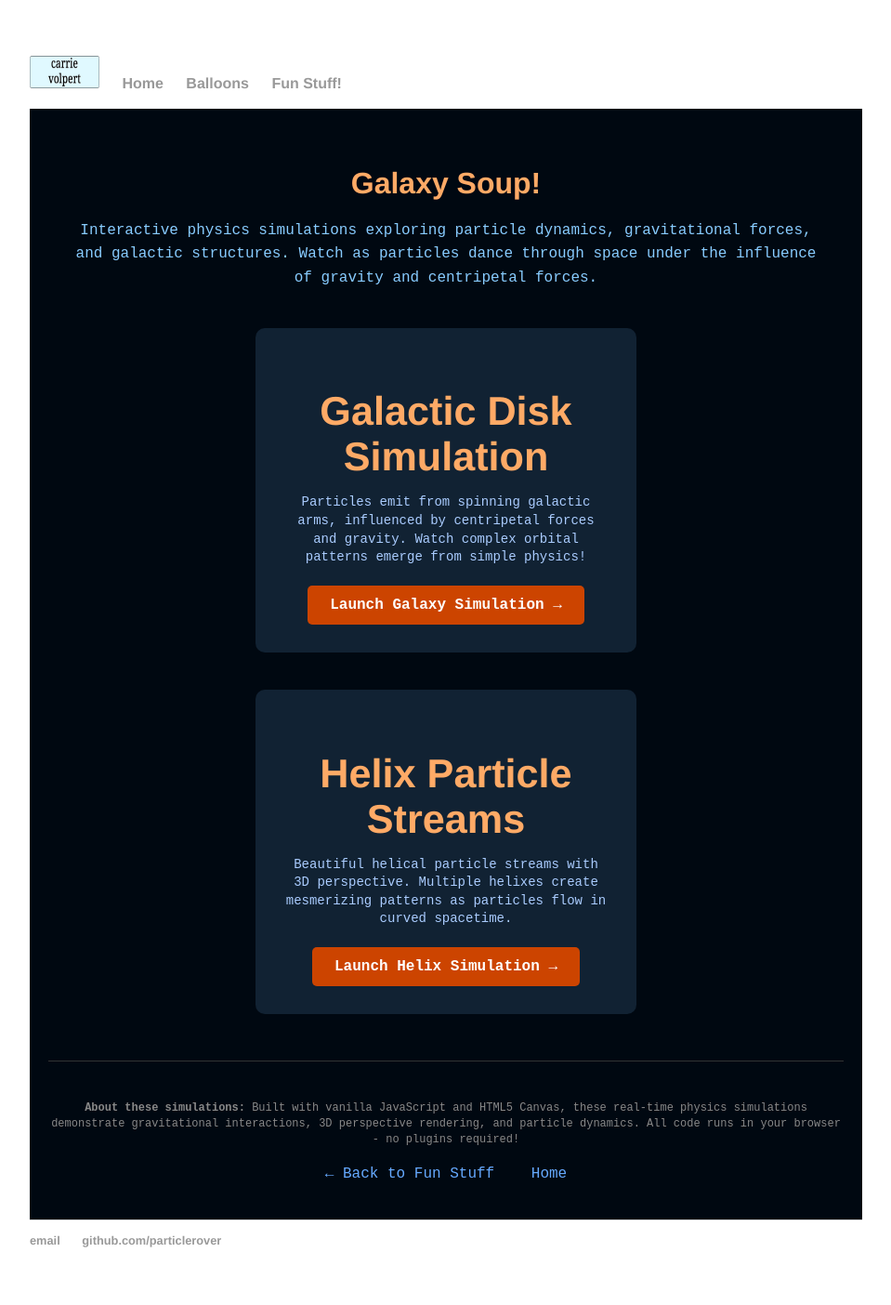
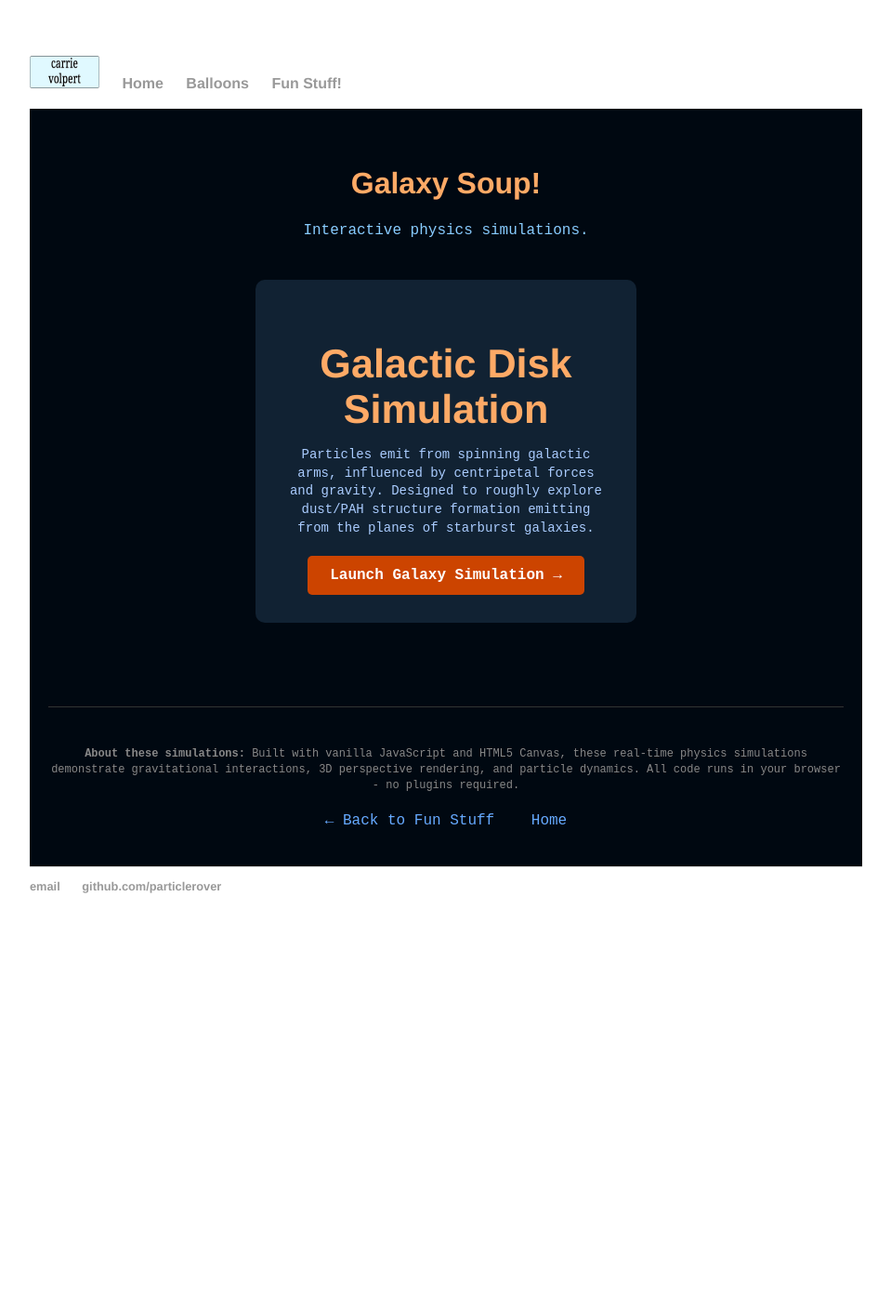
Before and after one commit to particlerover/particlerover.github.io, a Jekyll site: the page built from galaxy-soup/index.html, in a window 1280 px wide. Shown: the whole page at 93% size, without its empty margins (160-1119 px from the left). Built offline with Jekyll 4.4.1, drawn with Linux system fonts in a browser that asks for light colours; after the commit the page ends 1023 px from its top, so only the background shows below that.

Commit message:
Simplify simulation descriptions and remove Helix section
Removed detailed descriptions of simulations and a section for Helix Particle Streams.

```diff
--- a/galaxy-soup/index.html
+++ b/galaxy-soup/index.html
@@ -6,8 +6,7 @@ title: Galaxy Soup! - Physics Simulations
 <div style="text-align: center; padding: 40px 20px; background: #000811; color: white; font-family: 'Courier New', monospace;">
     <h1 style="color: #ffaa66; font-size: 32px; margin-bottom: 20px;">Galaxy Soup!</h1>
     <p style="color: #88ccff; font-size: 16px; margin-bottom: 40px; max-width: 800px; margin-left: auto; margin-right: auto; line-height: 1.6;">
-        Interactive physics simulations exploring particle dynamics, gravitational forces, and galactic structures.
-        Watch as particles dance through space under the influence of gravity and centripetal forces.
+        Interactive physics simulations.
     </p>
 
     <div style="display: flex; justify-content: center; gap: 40px; flex-wrap: wrap; margin-top: 40px;">
@@ -15,30 +14,18 @@ title: Galaxy Soup! - Physics Simulations
             <h2 style="color: #ffaa66; margin-bottom: 15px;">Galactic Disk Simulation</h2>
             <p style="color: #aaccff; font-size: 14px; margin-bottom: 20px; line-height: 1.4;">
                 Particles emit from spinning galactic arms, influenced by centripetal forces and gravity.
-                Watch complex orbital patterns emerge from simple physics!
+                Designed to roughly explore dust/PAH structure formation emitting from the planes of starburst galaxies.
             </p>
             <a href="galaxy.html" style="background: #cc4400; color: white; padding: 12px 24px; text-decoration: none; border-radius: 5px; font-weight: bold; display: inline-block; transition: background 0.3s;">
                 Launch Galaxy Simulation →
             </a>
         </div>
 
-        <div style="background: #112233; border-radius: 10px; padding: 30px; max-width: 350px; text-align: center;">
-            <h2 style="color: #ffaa66; margin-bottom: 15px;">Helix Particle Streams</h2>
-            <p style="color: #aaccff; font-size: 14px; margin-bottom: 20px; line-height: 1.4;">
-                Beautiful helical particle streams with 3D perspective. Multiple helixes create mesmerizing
-                patterns as particles flow in curved spacetime.
-            </p>
-            <a href="helix.html" style="background: #cc4400; color: white; padding: 12px 24px; text-decoration: none; border-radius: 5px; font-weight: bold; display: inline-block; transition: background 0.3s;">
-                Launch Helix Simulation →
-            </a>
-        </div>
-    </div>
-
     <div style="margin-top: 50px; padding-top: 30px; border-top: 1px solid #333;">
         <p style="color: #888; font-size: 12px;">
             <strong>About these simulations:</strong> Built with vanilla JavaScript and HTML5 Canvas,
             these real-time physics simulations demonstrate gravitational interactions, 3D perspective rendering,
-            and particle dynamics. All code runs in your browser - no plugins required!
+            and particle dynamics. All code runs in your browser - no plugins required.
         </p>
 
         <div style="margin-top: 20px;">
```
